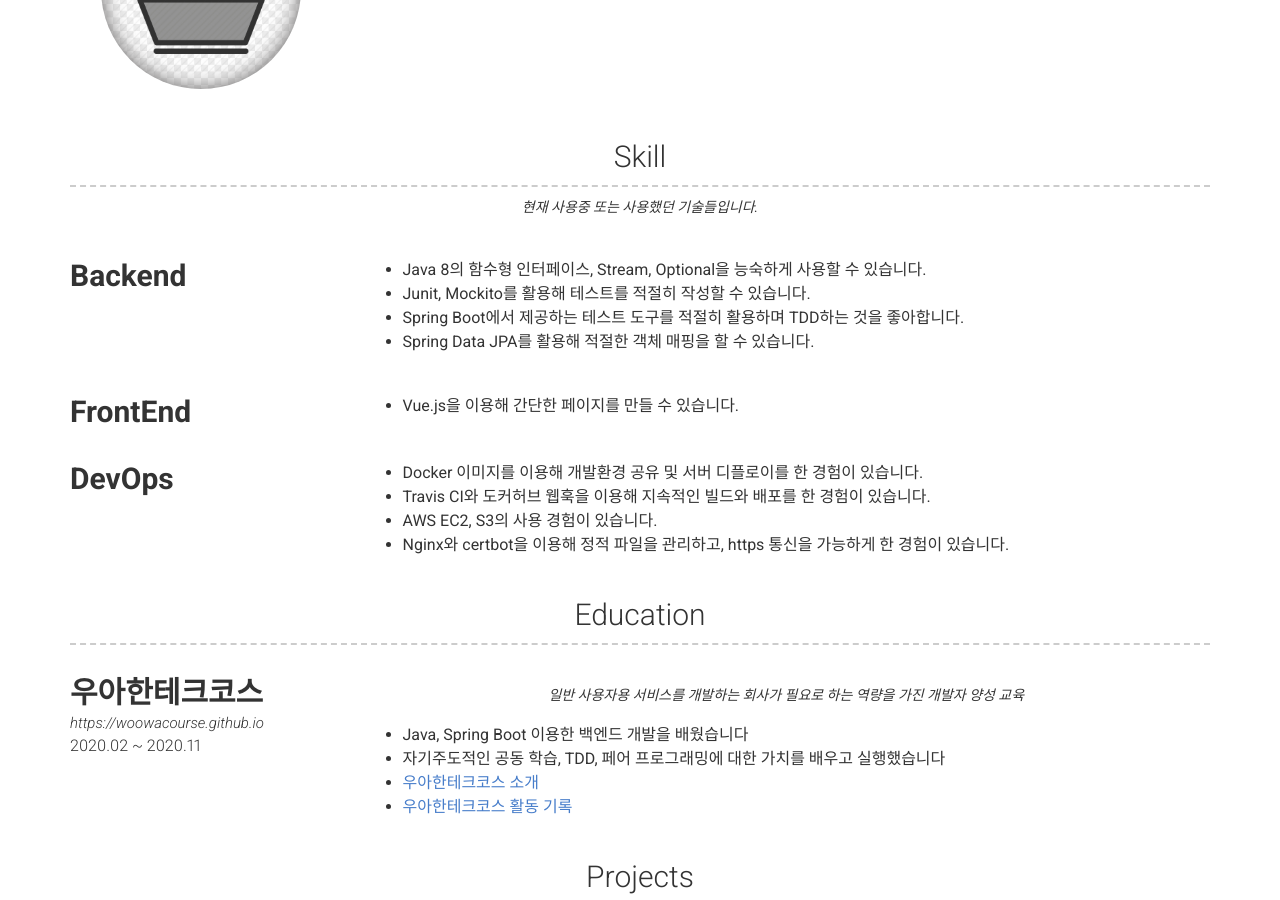
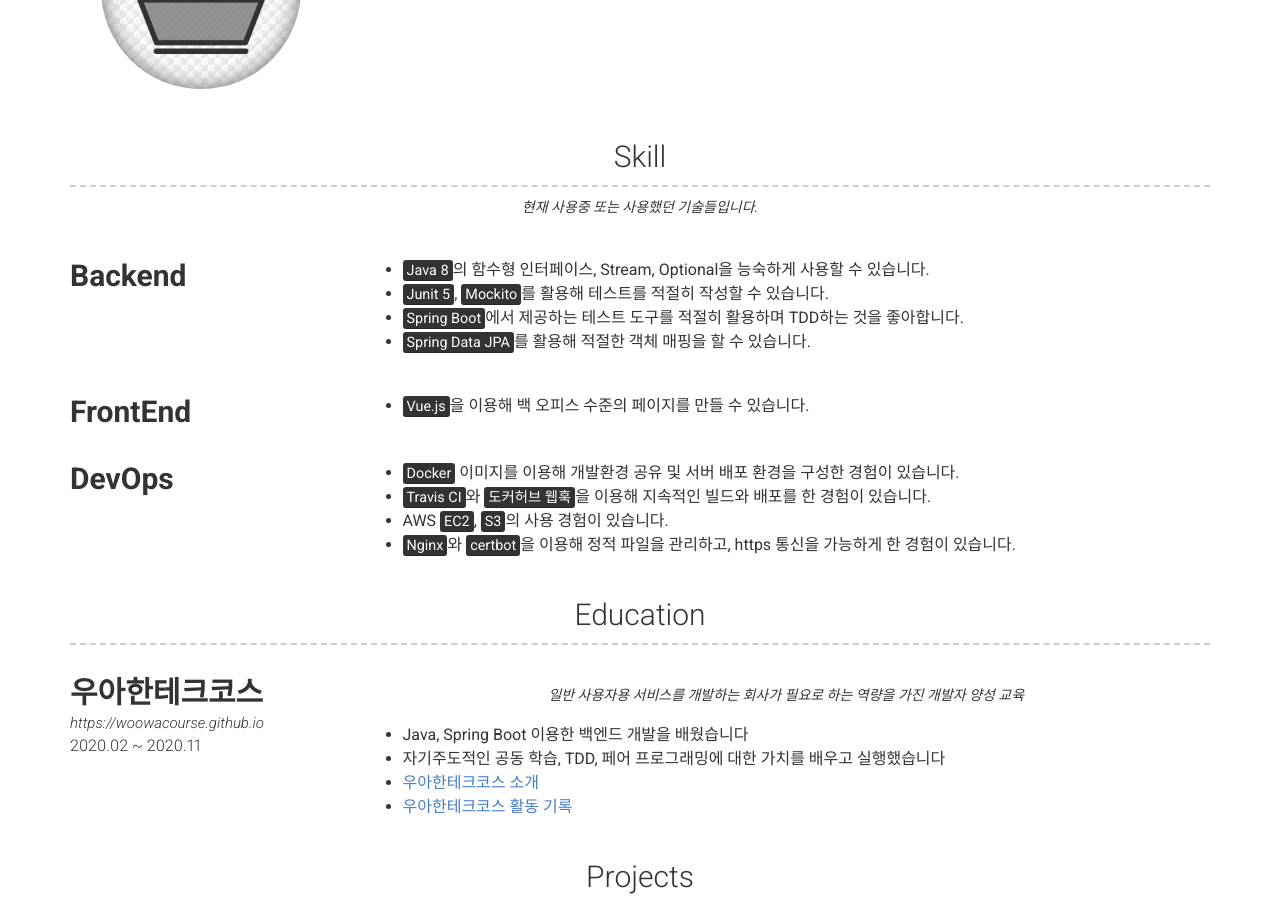
Before and after one commit to KimSeongGyu1/KimSeongGyu1.github.io, a Jekyll site: the page built from index.md, in a window 1280 px wide and 900 px high, scrolled down 390 px. Built offline with Jekyll 4.4.1, drawn with Linux system fonts in a browser that asks for light colours; nearby versions of some CDN libraries.

Commit message:
스킬 부분 수정

```diff
--- a/_data/skill.yml
+++ b/_data/skill.yml
@@ -1,20 +1,20 @@
 - layout: left
   name: Backend
   description: | # this will include new lines to allow paragraphs
-    - Java 8의 함수형 인터페이스, Stream, Optional을 능숙하게 사용할 수 있습니다.
-    - Junit, Mockito를 활용해 테스트를 적절히 작성할 수 있습니다.
-    - Spring Boot에서 제공하는 테스트 도구를 적절히 활용하며 TDD하는 것을 좋아합니다.
-    - Spring Data JPA를 활용해 적절한 객체 매핑을 할 수 있습니다.
+    - <mark>Java 8</mark>의 함수형 인터페이스, Stream, Optional을 능숙하게 사용할 수 있습니다.
+    - <mark>Junit 5</mark>, <mark>Mockito</mark>를 활용해 테스트를 적절히 작성할 수 있습니다.
+    - <mark>Spring Boot</mark>에서 제공하는 테스트 도구를 적절히 활용하며 TDD하는 것을 좋아합니다.
+    - <mark>Spring Data JPA</mark>를 활용해 적절한 객체 매핑을 할 수 있습니다.
 
 - layout: left
   name: FrontEnd
   description: | # this will include new lines to allow paragraphs
-    - Vue.js을 이용해 간단한 페이지를 만들 수 있습니다.
+    - <mark>Vue.js</mark>을 이용해 백 오피스 수준의 페이지를 만들 수 있습니다.
 
 - layout: left
   name: DevOps
   description: | # this will include new lines to allow paragraphs
-    - Docker 이미지를 이용해 개발환경 공유 및 서버 디플로이를 한 경험이 있습니다.
-    - Travis CI와 도커허브 웹훅을 이용해 지속적인 빌드와 배포를 한 경험이 있습니다.
-    - AWS EC2, S3의 사용 경험이 있습니다.
-    - Nginx와 certbot을 이용해 정적 파일을 관리하고, https 통신을 가능하게 한 경험이 있습니다.
+    - <mark>Docker</mark> 이미지를 이용해 개발환경 공유 및 서버 배포 환경을 구성한 경험이 있습니다.
+    - <mark>Travis CI</mark>와 <mark>도커허브 웹훅</mark>을 이용해 지속적인 빌드와 배포를 한 경험이 있습니다.
+    - AWS <mark>EC2</mark>, <mark>S3</mark>의 사용 경험이 있습니다.
+    - <mark>Nginx</mark>와 <mark>certbot</mark>을 이용해 정적 파일을 관리하고, https 통신을 가능하게 한 경험이 있습니다.
```
